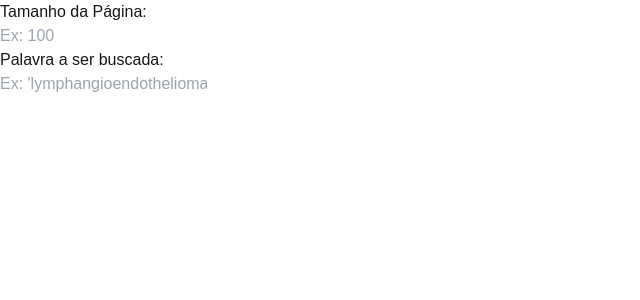
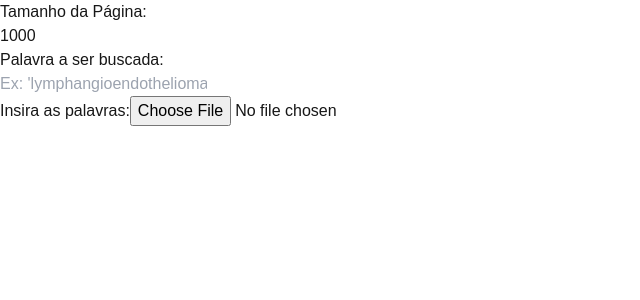
Before and after one commit to YanGut/HashIndexVisualizer, a Next.js app: page / in a window 1280 px wide. Shown: the top 300 px of the page, without its empty margins (0-640 px from the left). Built offline with nearby package versions, Linux system fonts and the light colour scheme.

Commit message:
:recycle: Refactor: Update Home component to manage words state; add InsertWords component for file upload; enhance PageSizeInput validation

```diff
--- a/src/app/page.tsx
+++ b/src/app/page.tsx
@@ -4,22 +4,38 @@ import { useEffect, useState } from "react";
 
 import PageSizeInput from "@/components/PageSizeInput";
 import SearchWordInput from "@/components/SearchBar";
+import InsertWords from "@/components/InsertWords";
+
+import storeDisk from "@/service/storage";
 
 export default function Home() {
-  const [pageSize, setPageSize] = useState<number>(0);
+  const [pageSize, setPageSize] = useState<number>(1000);
+  const [words, setWords] = useState<string[]>([]);
   const [searchWord, setSearchWord] = useState<string>("");
   const [isShowingTableScanButton, setIsShowingTableScanButton] = useState<boolean>(false);
+  const [disk, setDisk] = useState<Record<number, string[]>>({});
 
   useEffect(() => {
-    if (pageSize > 0 && searchWord.length > 0) {
+    if (pageSize > 0 && searchWord.length > 0 && words.length > 0) {
       setIsShowingTableScanButton(true);
     } else {
       setIsShowingTableScanButton(false);
     }
   }, [pageSize, searchWord]);
 
+  useEffect(() => {
+
+    console.log("startou a funcao");
+    setDisk(storeDisk(words, pageSize));
+    console.log("terminou a funcao");
+
+  }, [words, pageSize]);
+
+  console.log(disk);
+
   return (
-    <main className="flex flex-col items-center justify-center gap-4 h-screen">
+    <main className="flex flex-row items-center justify-center gap-4 h-screen">
+      <div className="flex flex-col items-center justify-center gap-4 h-screen">
         <div className="p-6 bg-white shadow-md rounded-lg">
           <PageSizeInput setPageSize={setPageSize} />
         </div>
@@ -31,6 +47,10 @@ export default function Home() {
             Escanear tabela
           </button>
         )}
+      </div>
+      <div>
+        <InsertWords setWords={setWords} />
+      </div>
     </main>
   );
 }
--- /dev/null
+++ b/src/components/InsertWords.tsx
@@ -0,0 +1,27 @@
+export interface PageSizeInputProps {
+  setWords: (words: string[]) => void;
+}
+
+export default function InsertWords({ setWords }: PageSizeInputProps) {
+  const handleFileUpload = (event: React.ChangeEvent<HTMLInputElement>) => {
+    const file = event.target.files?.[0];
+    if (!file) return;
+
+    const reader = new FileReader();
+    reader.onload = (e) => {
+      const text = e.target?.result as string;
+      const wordsArray = text.split("\n").map(word => word.trim()).filter(word => word.length > 0);
+      setWords(wordsArray);
+    };
+    reader.readAsText(file);
+  };
+
+  return (
+    <div className="flex flex-col gap-2">
+      <label htmlFor="search-word" className="text-lg font-medium text-gray-700">
+        Insira as palavras:
+      </label>
+      <input type="file" accept=".txt" onChange={handleFileUpload} />
+    </div>
+  );
+}
--- a/src/components/PageSizeInput.tsx
+++ b/src/components/PageSizeInput.tsx
@@ -5,13 +5,22 @@ interface PageSizeInputProps {
 }
 
 export default function PageSizeInput({ setPageSize }: PageSizeInputProps) {
-  const [size, setSize] = useState<number | "">("");
+  const [size, setSize] = useState<number>(1000);
 
   const handleChange = (event: React.ChangeEvent<HTMLInputElement>): void => {
-    const value = event.target.value;
-    if (value === "" || (!isNaN(Number(value)) && Number(value) > 0)) {
-      const numericValue = value === "" ? 0 : Number(value);
-      setSize(value === "" ? "" : numericValue);
+    const value = parseInt(event.target.value);
+
+    if (value) {
+      let numericValue: number = 0;
+
+      if (value < 1000) {
+        numericValue = 1000;
+        alert("O tamanho da página deve ser maior ou igual a 1000");
+        return;
+      }
+
+      numericValue = value;
+      setSize(numericValue);
       setPageSize(numericValue);
     }
   };
@@ -26,7 +35,7 @@ export default function PageSizeInput({ setPageSize }: PageSizeInputProps) {
           id="page-size"
           type="number"
           min="1"
-          value={size}
+          value={size < 1000 ? 1000 : size}
           onChange={(event) => handleChange(event)}
           className="w-32 px-3 py-2 border border-gray-300 rounded-lg focus:outline-none focus:ring-2 focus:ring-blue-500 text-black"
           placeholder="Ex: 100"
--- a/src/service/storage.ts
+++ b/src/service/storage.ts
@@ -0,0 +1,24 @@
+export default function storeDisk(words: string[], pageSize: number): Record<number, string[]> {
+  const disk: Record<number, string[]> = {};
+
+  let currentPage = 1;
+  let currentWords: string[] = [];
+  for (let i = 0; i < words.length; i++) {
+    if (currentWords.length === pageSize) {
+      disk[currentPage] = currentWords;
+      currentPage++;
+      currentWords = [];
+
+      console.log(`Encheu a pagina ${currentPage}`);
+    }
+
+    currentWords.push(words[i]);
+  }
+
+
+  if (currentWords.length > 0) {
+    disk[currentPage] = currentWords;
+  }
+
+  return disk;
+}
```
Also changed, not shown: src/types/Bucket.ts (+3 -7 lines). Lines whose indentation alone changed are shown as unchanged.
